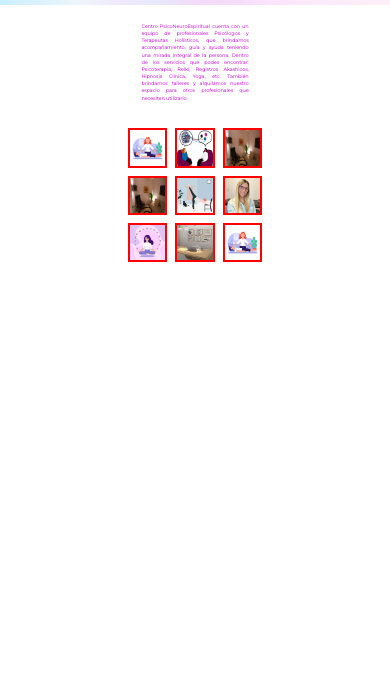
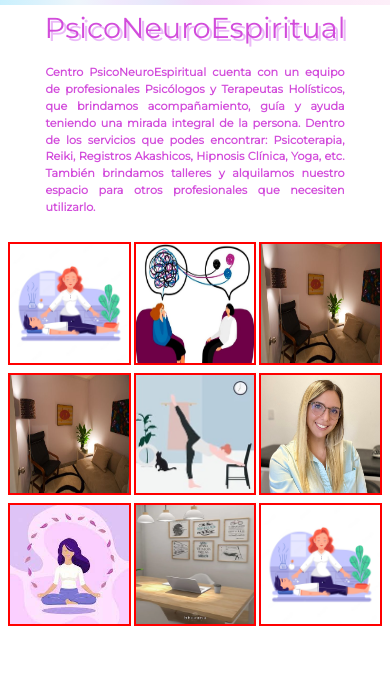
Before and after one commit to RodrigoL17/PsicoNeuroEspiritual, a website: page Pages/Nosotros.html in a window 390 px wide. Shown: the part 89-772 px from the top of the page. Drawn offline with nearby package versions, Linux system fonts and the light colour scheme.

Commit message:
Corrigiendo errores

```diff
--- a/scss/components/_media-querys.scss
+++ b/scss/components/_media-querys.scss
@@ -6,12 +6,12 @@
 @media screen and (max-width: 1024px){
     /* Html-Nosotros*/
 
-    .titulo-ppal{
+    .body-nosotros .main-nosotros .titulo-ppal, .container .titulo-ppal{
       font-size: 3rem;
     }
 
-    .parrafo-ppal{
-      font-size: 0.9rem;
+    .body-nosotros .main-nosotros .parrafo-ppal{
+      font-size: 1rem;
     }
 
   }
@@ -30,18 +30,18 @@
     }
 
     /*Html Nosotros*/
-    .main-nosotros{
+    .body-nosotros .main-nosotros{
       grid-template-rows: 0.1fr 0.1fr 1.2fr;
-      grid-template-columns: 0.7fr 0.7fr 0.7fr;
-      margin: 0 6rem;
+      grid-template-columns: 1fr 1fr 1fr;
+      margin: 0 2rem;
     }
 
     .body-nosotros .main-nosotros .titulo-ppal{
-      font-size: 2.5rem;
+      font-size: 2.7rem;
     }
 
     .body-nosotros .main-nosotros .parrafo-ppal{
-      font-size: 0.6rem;
+      font-size: 0.8rem;
     }
 
     /* Footer */
@@ -64,14 +64,14 @@
 
 
       /*Html Nosotros*/
-      .main-nosotros{
-        grid-template-rows: 0.06fr 0.06fr 1fr;
+      .body-nosotros .main-nosotros{
+        grid-template-rows: 0.1fr 0.1fr 1fr;
         grid-template-columns: 0.8fr 0.8fr 0.8fr;
-        margin: 0 5rem;
+        margin: 2.5rem 1rem;
       }
 
       .body-nosotros .main-nosotros .titulo-ppal{
-        font-size: 1.8rem;
+        font-size: 2.2rem;
       }
 
       /*Footer*/
@@ -95,27 +95,26 @@
   @media screen and (max-width: 500px) {
     /*Html Nosotros*/
     .body-nosotros .main-nosotros .titulo-ppal{
-      font-size: 1.4rem;
+      font-size: 2rem;
     }
 
     .body-nosotros .main-nosotros .parrafo-ppal{
-      font-size: 0.4rem;
+      font-size: 0.7rem;
     }
   }
 
   @media screen and (max-width: 420px) {
     /*Html Nosotros*/
     .body-nosotros .main-nosotros .titulo-ppal{
-      font-size: 1rem;
+      font-size: 1.8rem;
     }
 
-    .body-nosotros .main-nosotros .parrafo-ppal{
-      font-size: 0.3rem;
+    .body-nosotros .main-nosotros{
+      gap: 0.2rem;
+      row-gap: 0.2rem;
+      margin-top: 2.8rem;
+      margin-right: 0.5rem;
+      margin-left: 0.5rem;
     }
 
-    .main-nosotros{
-      grid-template-rows: 0.03fr 0.03fr 0.7fr;
-      grid-template-columns: 0.6fr 0.6fr 0.6fr;
-      margin: 0 3rem;
-    }
   }
--- a/scss/components/_nosotros-styles.scss
+++ b/scss/components/_nosotros-styles.scss
@@ -21,7 +21,7 @@
                                 "p p p"
                                 "section-uno section-dos section-tres";
         grid-gap: 0.5rem;
-        margin: 0 8rem;
+        margin: 0 4rem;
         justify-items: center;
         .titulo-ppal {
             @extend %titulo-principal;
```
Also changed, not shown: css/styles.css.
